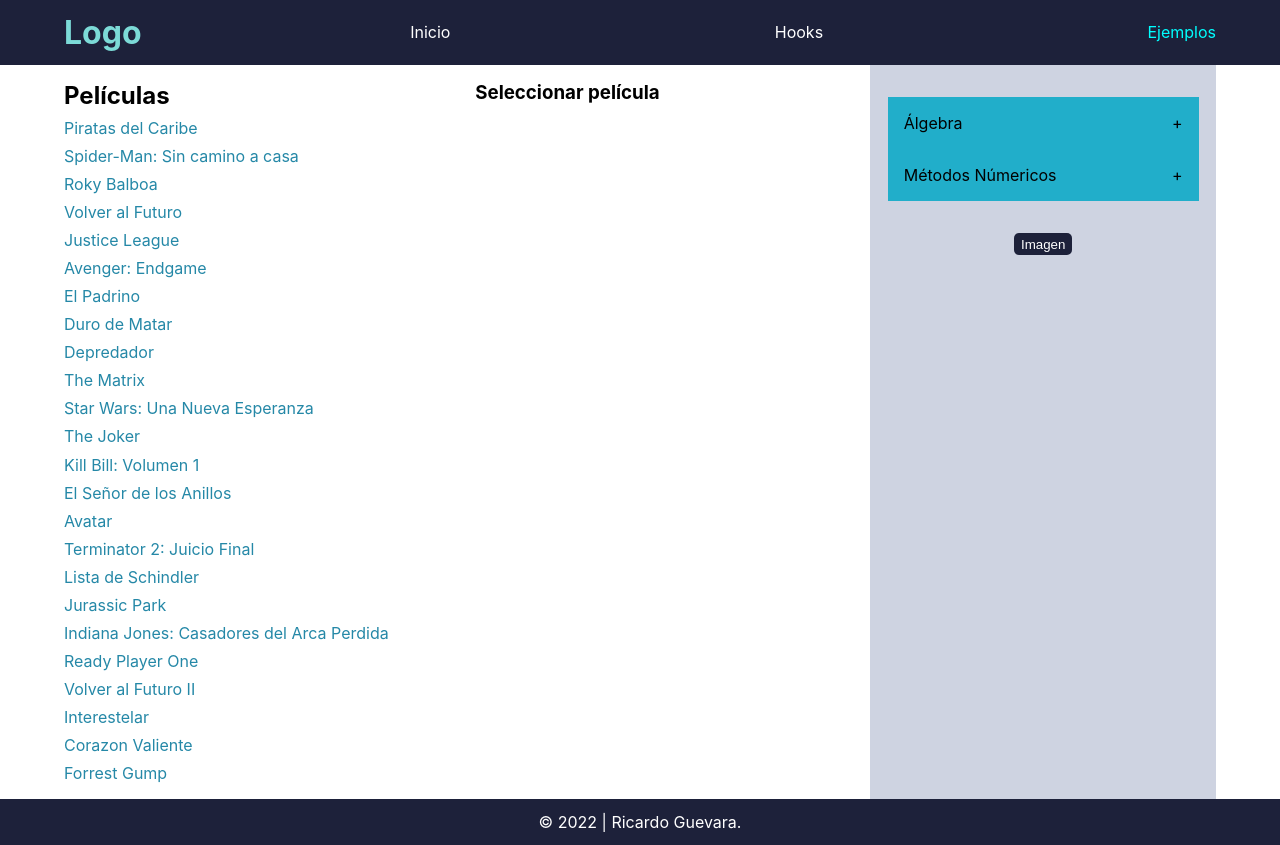
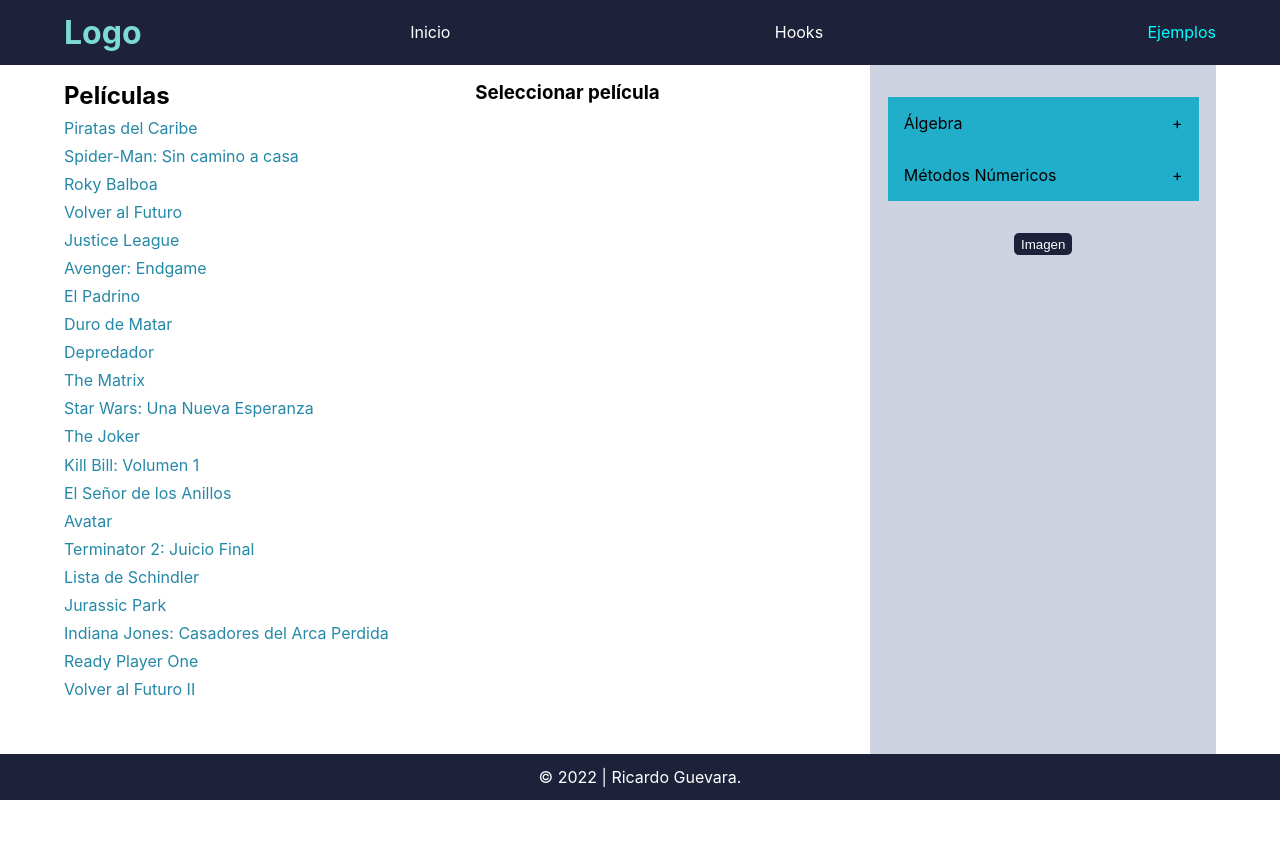
Before and after one commit to santi-gp/react-project, a React (Create React App) app: page /examples in a window 1280 px wide. After the commit the page ends 800 px from the top, so only its background shows below. Built offline with nearby package versions, Linux system fonts and the light colour scheme.

Commit message:
page post

```diff
--- a/src/components/content/Math/Factorial.js
+++ b/src/components/content/Math/Factorial.js
@@ -16,7 +16,7 @@ const Factorial = () => {
         setN(e.target.value);
     }
     return (
-        <>
+        <div className='flex-row jc-center ai-center'>
             Factorial de
             <input
             style={{width: '4em', margin:'0 0.5em', paddingLeft:'0.5em'}}
@@ -25,7 +25,7 @@ const Factorial = () => {
                 min='0'
                 onChange={handleChange} />
             es: {factorial}
-        </>
+        </div>
     )
 }
 
--- /dev/null
+++ b/src/components/content/forms/FormValidate.js
@@ -0,0 +1,64 @@
+import React, { useState } from 'react'
+import styles from './Forms.module.css';
+function FormValidate() {
+    const [email, setEmail] = useState('');
+    const [password, setPassword] = useState('');
+    const [emailError, setEmailError] = useState('')
+    const [passwordError, setPasswordError] = useState('')
+    const handleSubmit = (e) => {
+        e.preventDefault()
+        let emailValid = false;
+        if (email.length === 0) {
+            setEmailError('Ingrese email');
+        }
+        else if (email.length < 6) {
+            setEmailError('Email debe contener mínimo de 6 carateres')
+        }
+        else if (email.indexOf('') > 0) {
+            setEmailError('El email no puede contener espacios')
+        }
+        else {
+            setEmailError("")
+            emailValid = true
+        }
+
+        let passwordValid = false;
+        if (password.length === 0) {
+            setPasswordError('Ingrese password');
+        }
+        else if (password.length < 6) {
+            setPasswordError('La contraseña debe contener mínimo de 6 carateres')
+        }
+        else if (password.indexOf('') > 0) {
+            setPasswordError('La contraseña no puede contener espacios')
+        }
+        else {
+            setPasswordError("")
+            passwordValid = true
+        }
+
+        if (emailValid & passwordValid) {
+            alert('Email: ' + email + '\n Password: ' + password);
+            setEmail('');
+            setPassword('');
+        }
+    }
+    return (
+        <>
+            <form className={styles.forms} onSubmit={handleSubmit}>
+                <label>Email</label>
+                <input type="email" value={email} onChange={(e) => { setEmail(e.target.value) }} />
+                {emailError.length > 0 && <span className='mb-2 color-red'>{emailError}</span>}
+                <label>Password</label>
+                <input type="password" value={password} onChange={(e) => { setPassword(e.target.value) }} />
+                {passwordError.length > 0 && <span className='color-red'>{passwordError}</span>}
+                <button className={styles.submit}>Enviar</button>
+            </form>
+            {email}
+            {password}
+        </>
+
+    )
+}
+
+export default FormValidate
--- a/src/components/content/movies/User.js
+++ b/src/components/content/movies/Movie.js
@@ -1,25 +1,25 @@
 import React from 'react'
 import { useNavigate, useParams } from 'react-router-dom'
-import { deleteUser, getUser } from './users';
+import { deleteMovie, getMovie } from './listMovies';
 
 function User() {
     const navigate = useNavigate();
     const params = useParams();
-    const user = getUser(params.userId);
+    const movie = getMovie(params.movieId);
     //const user = getUser(parseInt(params.userId));
     const handleDelete = () => {
-        deleteUser(user.id);
+        deleteMovie(movie.id);
         navigate("/examples")
     }
-    if (!user) {
+    if (!movie) {
         return <div>No existe película</div>;
     }
     return (
         <>
-            <h4 className='my-1'>{user.titulo}</h4>
-            <h5 className='my-1'>{user.director}</h5>
-            <img style={{ width: '30%' }} src={user.imagen} alt={user.titulo} />
-            <p className='my-1'>{user.sinopsis}</p>
+            <h4 className='my-1'>{movie.titulo}</h4>
+            <h5 className='my-1'>{movie.director}</h5>
+            <img style={{ width: '30%' }} src={movie.imagen} alt={movie.titulo} />
+            <p className='my-1'>{movie.sinopsis}</p>
             <button
                 onClick={handleDelete}
                 className='bgc-red color-white border-r5 my-1'>
--- a/src/components/content/movies/Movies.js
+++ b/src/components/content/movies/Movies.js
@@ -1,8 +1,8 @@
 import React from 'react'
 import { Outlet, Link } from 'react-router-dom';
-import { getAllUsers } from './users'
+import { getAllMovies } from './listMovies'
 function Movies() {
-    const users = getAllUsers();
+    const movies = getAllMovies();
     const styleGrid = {
         display: 'grid',
         gridTemplateColumns: '1fr 1fr',
@@ -19,12 +19,12 @@ function Movies() {
                 <div>
                     <h2>Películas</h2>
                     <ul>
-                        {users.map((user) => (
-                            <li key={user.id} style={styleGrid.styleLi}>
+                        {movies.map((movie) => (
+                            <li key={movie.id} style={styleGrid.styleLi}>
                                 <Link
-                                    to={user.id.toString()}
+                                    to={movie.id.toString()}
                                     style={styleGrid.styleA}>
-                                    {user.titulo}
+                                    {movie.titulo}
                                 </Link>
                             </li>
                         ))}
--- a/src/components/content/movies/users.js
+++ b/src/components/content/movies/listMovies.js
@@ -1,4 +1,4 @@
-let users = [
+let listMovies = [
 
     {
         "anio": 2001,
@@ -335,63 +335,63 @@ let users = [
         "sinopsis": "Doc vuelve a aparecer con una máquina del tiempo mucho más modernizada y le pide a Marty y a su novia que le acompañen al futuro. En el Hill Valley de 2015 deberán solucionar un problema con la ley que tendrá uno de los futuros hijos de Marty y Jenny.",
         "titulo": "Volver al Futuro II"
     },
-    {
-        "anio": 2014,
-        "comentarios": [],
-        "director": "Christopher Nolan",
-        "genero": [
-            "Aventura",
-            "Drama",
-            "Ciencia Ficción",
-            "Misterio"
-        ],
-        "id": "aa034fc3-ea8e-4aab-9d3z-b117ca78c102",
-        "idUsuario": "c8c6cfd1-318c-4984-b38c-031ad76e3596",
-        "imagen": "https://m.media-amazon.com/images/I/716P1xCmnPL._AC_SL1020_.jpg",
-        "sinopsis": "Un grupo de científicos y exploradores, encabezados por Cooper, se embarcan en un viaje espacial para encontrar un lugar con las condiciones necesarias para reemplazar a la Tierra y comenzar una nueva vida allí.",
-        "titulo": "Interestelar"
-    },
-    {
-        "anio": 1995,
-        "comentarios": [],
-        "director": "Mel Gibson",
-        "genero": [
-            "Acción",
-            "Romance",
-            "Bélicas"
-        ],
-        "id": "xx034fc3-ea8e-4aab-9d3z-b117ca78c102",
-        "idUsuario": "c8c6cfd1-318c-4984-b38c-031ad76e3596",
-        "imagen": "https://m.media-amazon.com/images/I/71B1fLQaePL._AC_SL1018_.jpg",
-        "sinopsis": "Las épicas aventuras de William Wallace, un rebelde escocés en su lucha por la independencia contra el poder de Inglaterra, en pleno medievo. Su legendario carácter y su épica historia de amor lo convirtieron en un héroe.",
-        "titulo": "Corazon Valiente"
-    },
-    {
-        "anio": 1994,
-        "comentarios": [],
-        "director": "Robert Zemeckis",
-        "genero": [
-            "Comedia",
-            "Romance",
-            "Drama"
-        ],
-        "id": "hz034fc3-ea8e-4aab-9d3z-b117ca78c102",
-        "idUsuario": "c8c6cfd1-318c-4984-b38c-031ad76e3596",
-        "imagen": "https://m.media-amazon.com/images/I/81J1rycHoeL._SL1500_.jpg",
-        "sinopsis": "Sentado en un banco en Savannah, Georgia, Forrest Gump espera al autobús. Mientras éste tarda en llegar, el joven cuenta su vida a las personas que se sientan a esperar con él. Aunque sufre un pequeño retraso mental, esto no le impide hacer cosas maravillosas.",
-        "titulo": "Forrest Gump"
-    }
+    // {
+    //     "anio": 2014,
+    //     "comentarios": [],
+    //     "director": "Christopher Nolan",
+    //     "genero": [
+    //         "Aventura",
+    //         "Drama",
+    //         "Ciencia Ficción",
+    //         "Misterio"
+    //     ],
+    //     "id": "aa034fc3-ea8e-4aab-9d3z-b117ca78c102",
+    //     "idUsuario": "c8c6cfd1-318c-4984-b38c-031ad76e3596",
+    //     "imagen": "https://m.media-amazon.com/images/I/716P1xCmnPL._AC_SL1020_.jpg",
+    //     "sinopsis": "Un grupo de científicos y exploradores, encabezados por Cooper, se embarcan en un viaje espacial para encontrar un lugar con las condiciones necesarias para reemplazar a la Tierra y comenzar una nueva vida allí.",
+    //     "titulo": "Interestelar"
+    // },
+    // {
+    //     "anio": 1995,
+    //     "comentarios": [],
+    //     "director": "Mel Gibson",
+    //     "genero": [
+    //         "Acción",
+    //         "Romance",
+    //         "Bélicas"
+    //     ],
+    //     "id": "xx034fc3-ea8e-4aab-9d3z-b117ca78c102",
+    //     "idUsuario": "c8c6cfd1-318c-4984-b38c-031ad76e3596",
+    //     "imagen": "https://m.media-amazon.com/images/I/71B1fLQaePL._AC_SL1018_.jpg",
+    //     "sinopsis": "Las épicas aventuras de William Wallace, un rebelde escocés en su lucha por la independencia contra el poder de Inglaterra, en pleno medievo. Su legendario carácter y su épica historia de amor lo convirtieron en un héroe.",
+    //     "titulo": "Corazon Valiente"
+    // },
+    // {
+    //     "anio": 1994,
+    //     "comentarios": [],
+    //     "director": "Robert Zemeckis",
+    //     "genero": [
+    //         "Comedia",
+    //         "Romance",
+    //         "Drama"
+    //     ],
+    //     "id": "hz034fc3-ea8e-4aab-9d3z-b117ca78c102",
+    //     "idUsuario": "c8c6cfd1-318c-4984-b38c-031ad76e3596",
+    //     "imagen": "https://m.media-amazon.com/images/I/81J1rycHoeL._SL1500_.jpg",
+    //     "sinopsis": "Sentado en un banco en Savannah, Georgia, Forrest Gump espera al autobús. Mientras éste tarda en llegar, el joven cuenta su vida a las personas que se sientan a esperar con él. Aunque sufre un pequeño retraso mental, esto no le impide hacer cosas maravillosas.",
+    //     "titulo": "Forrest Gump"
+    // }
 ];
 
 
-export function getAllUsers() {
-    return users;
+export function getAllMovies() {
+    return listMovies;
 }
 
-export function getUser(id) {
-    return users.find((user) => user.id === id);
+export function getMovie(id) {
+    return listMovies.find((movie) => movie.id === id);
 }
 
-export function deleteUser(id) {
-    users = users.filter((user) => user.id !== id);
+export function deleteMovie(id) {
+    listMovies = listMovies.filter((movie) => movie.id !== id);
 }
--- a/src/components/sidebars/sidebarHooks.js
+++ b/src/components/sidebars/sidebarHooks.js
@@ -1,5 +1,5 @@
 import { Link } from 'react-router-dom';
-const dataMenu = [
+const dataHooks = [
     {
         header: 'Formularios',
         content:
@@ -7,6 +7,7 @@ const dataMenu = [
                 <li><Link to="reactForm">React Form</Link></li>
                 <li><Link to='reactFormik'>React Formik</Link></li>
                 <li><Link to='hookForm'>React Hook Form</Link></li>
+                <li><Link to='validateForm'>Form Validate </Link></li>
             </ul>
     },
     {
@@ -20,6 +21,7 @@ const dataMenu = [
         header: 'Ejemplos',
         content:
             <ul>
+                <li><Link to="postBlog">Publicaciones</Link></li>
                 <li><Link to="rating">Clasificación</Link></li>
                 <li><Link to="changeColour">Cambiar color</Link></li>
             </ul>
@@ -27,7 +29,7 @@ const dataMenu = [
 
 ]
 
-export default dataMenu;
+export default dataHooks;
 /*export function getAllLinks(){
     return dataMenu;
 }*/
--- a/src/pages/Hooks.js
+++ b/src/pages/Hooks.js
@@ -1,7 +1,7 @@
 import React from 'react'
 import { Outlet } from 'react-router-dom'
 import AccordionMenu from '../components/sidebars/AccordionMenu'
-import dataMenu from '../components/sidebars/sidebarHooks'
+import dataHooks from '../components/sidebars/sidebarHooks'
 
 function Hooks() {
   return (
@@ -10,7 +10,7 @@ function Hooks() {
         <Outlet />
       </section>
       <aside>
-        <AccordionMenu dataArray={dataMenu} />
+        <AccordionMenu dataArray={dataHooks} />
       </aside>
     </>
   )
--- a/src/pages/hooksPages.js
+++ b/src/pages/hooksPages.js
@@ -5,6 +5,8 @@ import Form from '../components/content/forms/Form'
 import Product from '../components/content/rating/Product'
 import GitUsers from '../components/content/restFulApi/GitUsers'
 import ChangeColour from '../components/content/hook_useEffect/ChangeColour'
+import FormValidate from '../components/content/forms/FormValidate'
+import PostMain from '../components/content/posts/PostMain'
 
 // Acordeon Forularios
 export function ReactForm() {
@@ -27,6 +29,14 @@ export function HookForm() {
   return (
     <article>
       <MyForm />
+    </article>
+  )
+}
+
+export function ValidateForm() {
+  return (
+    <article>
+      <FormValidate />
     </article>
   )
 }
@@ -55,6 +65,13 @@ export function ShowColor() {
     </article>
   )
 }
+export function PostBlog() {
+  return (
+    <article>
+      <PostMain />
+    </article>
+  )
+}
 
 
 /*
```
Also changed, not shown: src/App.js (+7 -5 lines), src/components/content/Math/Bisection.js (added, +33 -0 lines), src/components/content/taskList/TodoItem.js (added, +19 -0 lines), src/components/content/taskList/TodoList.js (added, +16 -0 lines).
